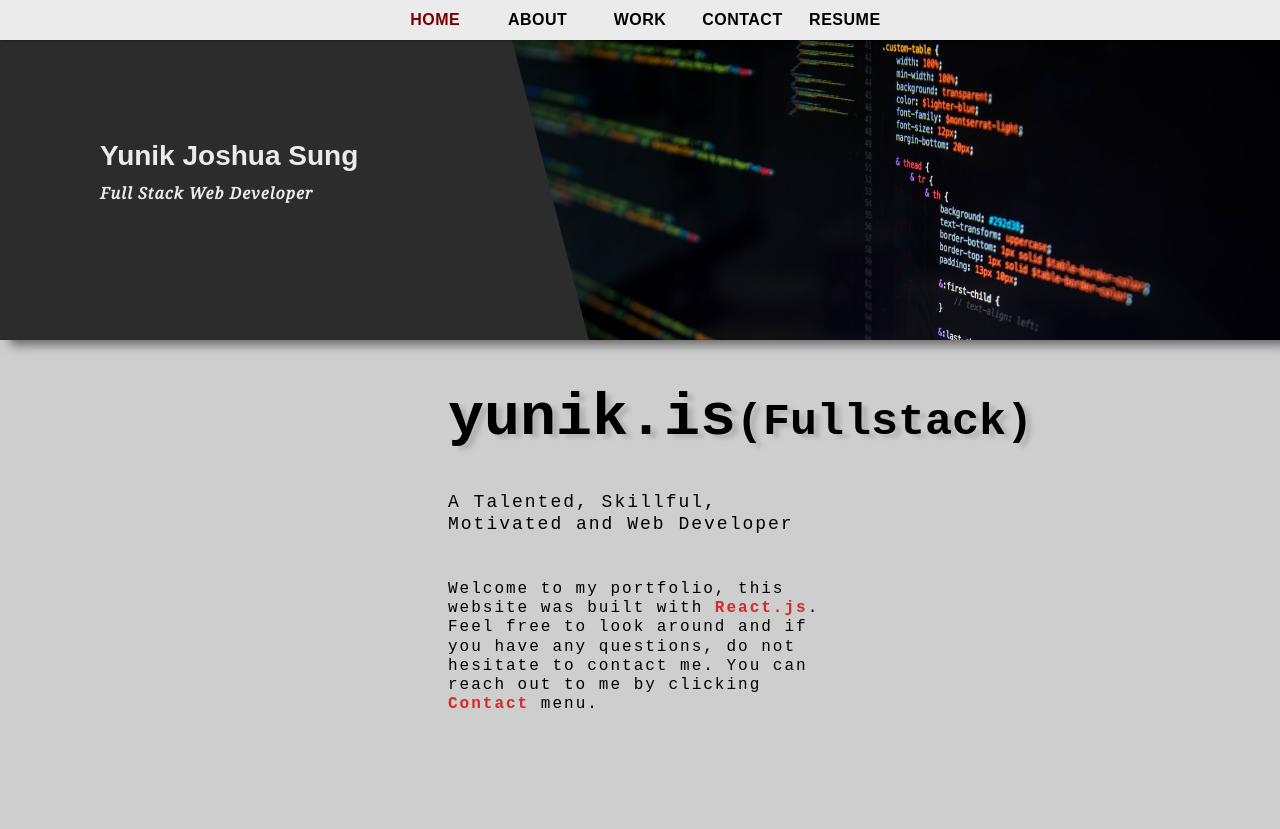
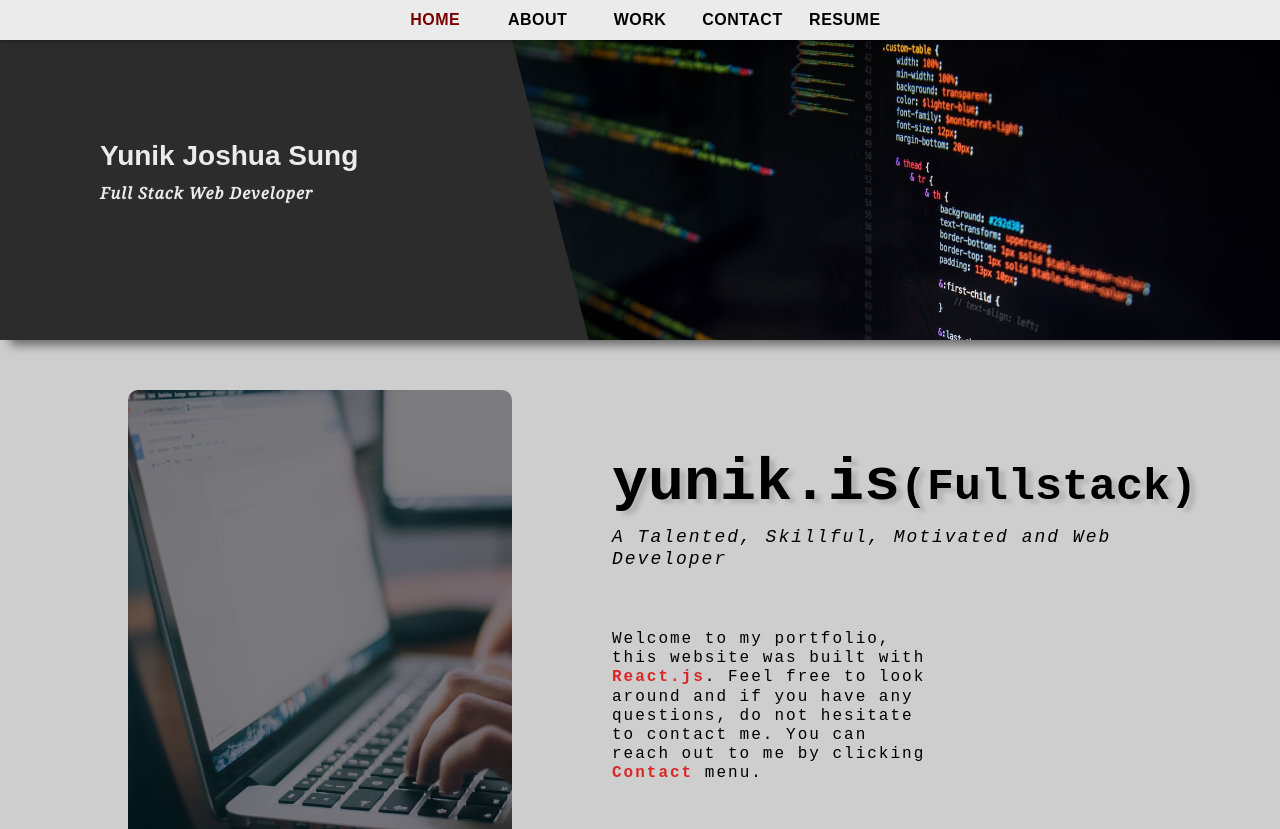
Before and after one commit to yuniksung/react-portfolio, a React (Create React App) app: page / in a window 1280 px wide. Shown: the top 829 px of the page. Built offline with nearby package versions, Linux system fonts and the light colour scheme; a web font is replaced by a local one.

Commit message:
homepage layout changed

```diff
--- a/src/assets/scss/home.scss
+++ b/src/assets/scss/home.scss
@@ -4,14 +4,32 @@
     width: 100%;
     height: 60vh;
     display: flex;
+    justify-content: center;
+    margin-top: 50px;
+
+    .homepage-image{
+        width: 30%;
+        height: 500px;
+        margin: 0 0 0 auto;
+        background: linear-gradient( rgba(0, 0, 0, 0.5), rgba(0, 0, 0, 0.5) ), url('../images/computer.jpg');
+        // background-image: url('../images/computer.jpg');
+        background-size: cover;
+        border-radius: 10px;
+    }
+
+    .homepage-text{
+        width: 50%;
+        margin: 0 auto 0 0;
+        display: flex;
         flex-direction: column;
         justify-content: center;
         align-items: flex-start;
+        padding-left: 100px;
+
 
         .homepage-textbox{
-        width: 30%;
+            width: 100%;
             height: 50%;
-        margin: auto;
             display: flex;
             flex-direction: column;
             justify-content: center;
@@ -30,7 +48,8 @@
 
             p{
                 font-size: 18px;
-            padding-top: 40px;
+                font-style: italic;
+                padding-top: 10px;
                 letter-spacing: 2px;
                 line-height: 120%;
                 font-family: 'Nanum Gothic Coding', monospace;
@@ -38,9 +57,8 @@
         }
 
         .home-description{
-        width: 30%;
+            width: 60%;
             height: 50%;
-        margin: auto;
 
             p{
                 font-family: 'Nanum Gothic Coding', monospace;
@@ -57,3 +75,6 @@
             }
         }
     }
+
+
+}
--- a/src/components/Home/index.js
+++ b/src/components/Home/index.js
@@ -6,7 +6,11 @@ import '../../assets/scss/home.scss';
 function homePage() {
     return (
         <div className="homepage-container">
+            <div className="homepage-image">
 
+            </div>
+
+            <div className="homepage-text">
                 <div className="homepage-textbox">
                     <h1 className="yunik-is">
                         yunik.is<span>(Fullstack)</span>
@@ -22,6 +26,8 @@ function homePage() {
                     <p>Welcome to my portfolio, this website was built with <span>React.js</span>. Feel free to look around and if you have any questions, do not hesitate to contact me. You can reach out to me by clicking <span>Contact</span> menu.</p>
                 </div>
             </div>
+
+        </div>
     )
 }
 
```
Lines whose indentation alone changed are shown as unchanged.
